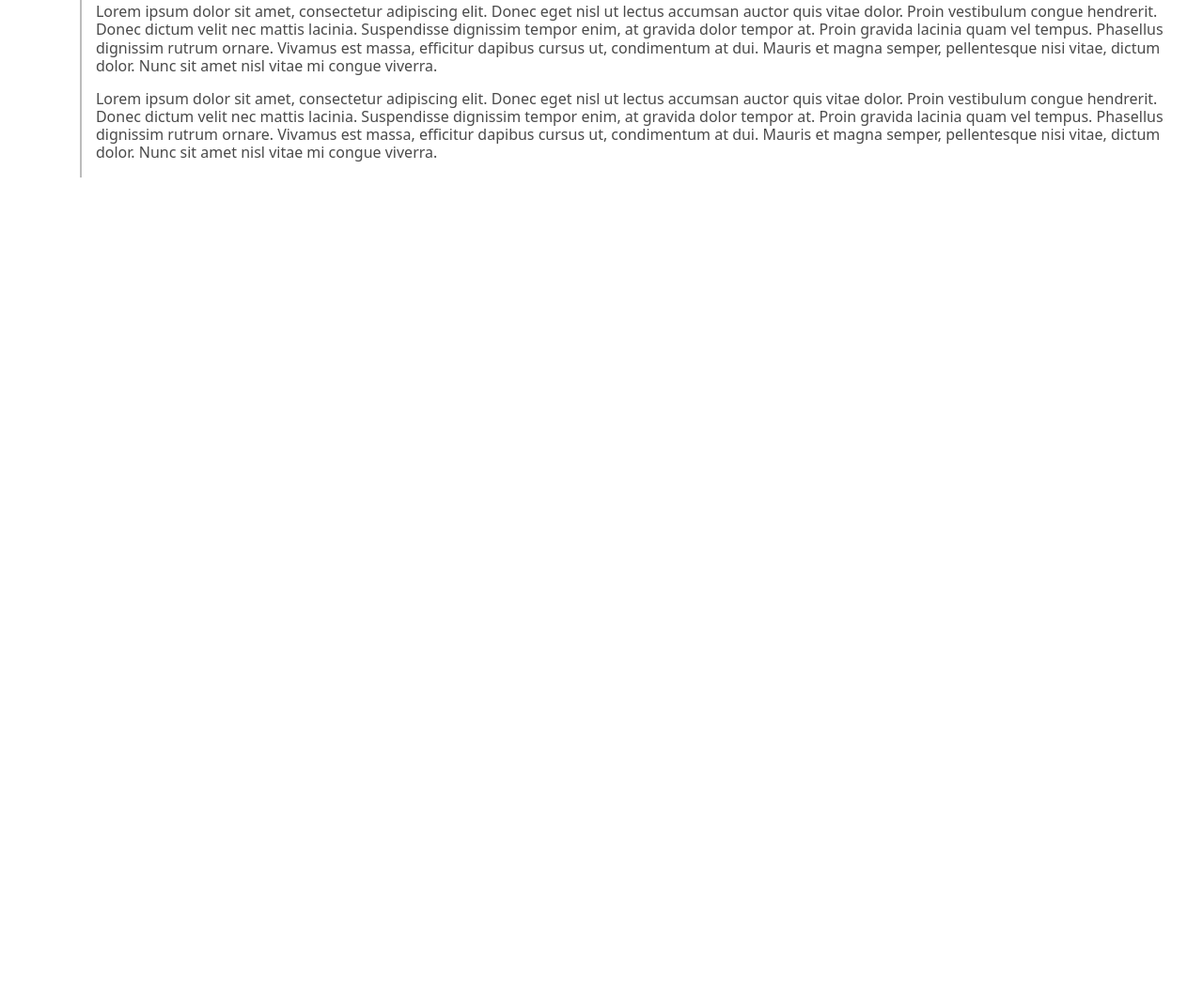
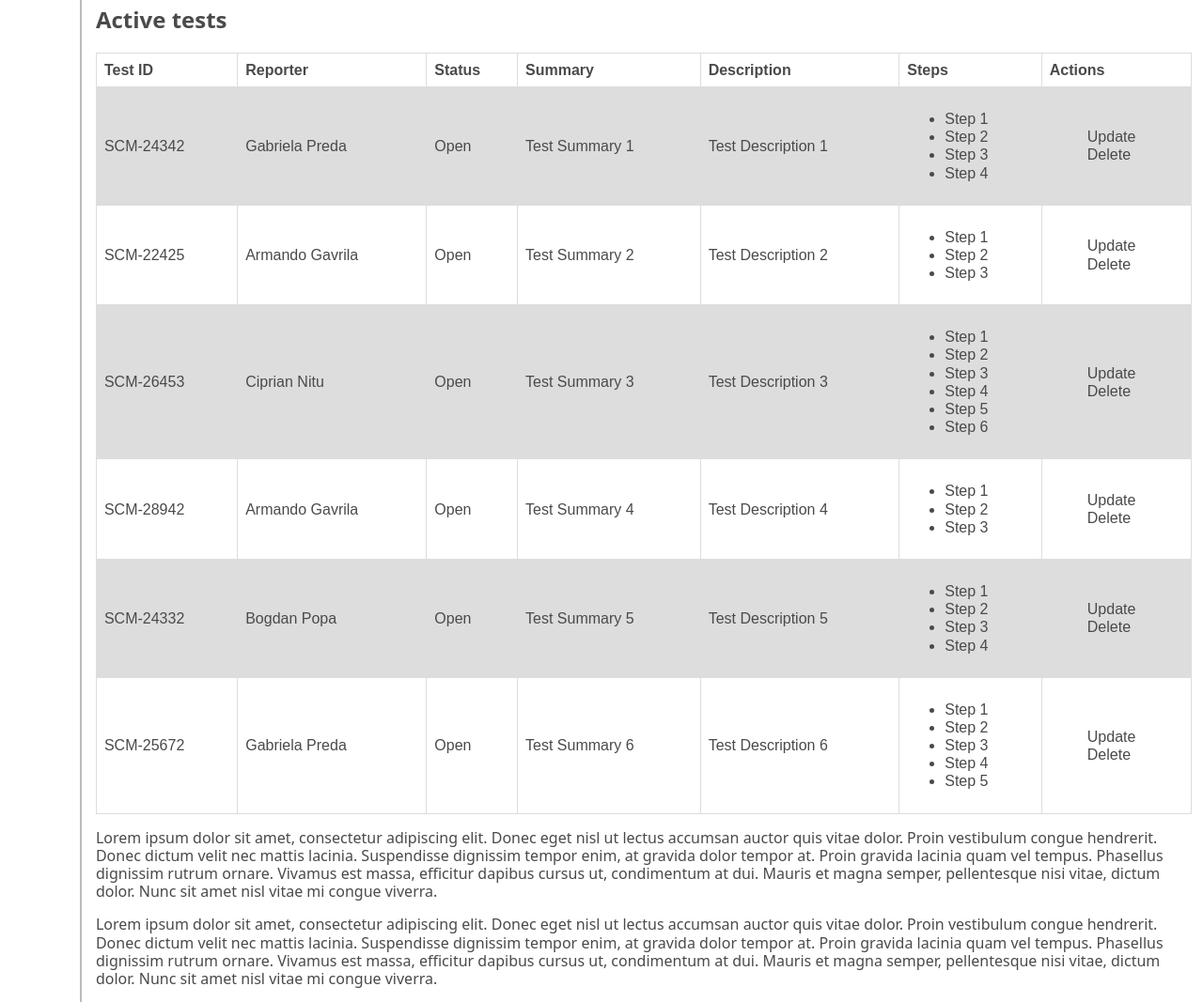
Before and after one commit to kryx7/rivia, a plain HTML site: page index.html in a window 1280 px wide. Shown: the part 347-1414 px from the top of the page at 94% size. Before the commit the page ends 800 px from the top, so only its background shows below. Drawn offline with Linux system fonts and the light colour scheme; files whose address does not match are found by name.

Commit message:
table home

```diff
--- a/index.html
+++ b/index.html
@@ -61,6 +61,150 @@
                         <input type="submit" value="Submit">
                     </form>
                 </div>
+
+
+<h2>Active tests</h2>
+
+<table>
+  <tr>
+    <th>Test ID</th>
+    <th>Reporter</th>
+    <th>Status</th>
+    <th>Summary</th>
+    <th>Description</th>
+    <th>Steps</th>
+    <th>Actions</th>
+  </tr>
+  <tr>
+    <td>SCM-24342</td>
+    <td>Gabriela Preda</td>
+    <td>Open</td>
+    <td>Test Summary 1</td>
+    <td>Test Description 1</td>
+    <td>
+        <ul>
+          <li>Step 1</li>
+          <li>Step 2</li>
+          <li>Step 3</li>
+          <li>Step 4</li>
+        </ul>
+    </td>
+    <td>
+        <ul class="table-actions">
+            <li>Update</li>
+            <li>Delete</li>
+        </ul>
+    </td>
+  </tr>
+  <tr>
+        <td>SCM-22425</td>
+        <td>Armando Gavrila</td>
+        <td>Open</td>
+        <td>Test Summary 2</td>
+        <td>Test Description 2</td>
+        <td>
+            <ul>
+              <li>Step 1</li>
+              <li>Step 2</li>
+              <li>Step 3</li>
+            </ul>
+        </td>
+        <td>
+            <ul class="table-actions">
+                <li>Update</li>
+                <li>Delete</li>
+            </ul>
+        </td>
+  </tr>
+  <tr>
+        <td>SCM-26453</td>
+        <td>Ciprian Nitu</td>
+        <td>Open</td>
+        <td>Test Summary 3</td>
+        <td>Test Description 3</td>
+        <td>
+            <ul>
+              <li>Step 1</li>
+              <li>Step 2</li>
+              <li>Step 3</li>
+              <li>Step 4</li>
+              <li>Step 5</li>
+              <li>Step 6</li>
+            </ul>
+        </td>
+        <td>
+            <ul class="table-actions">
+                <li>Update</li>
+                <li>Delete</li>
+            </ul>
+        </td>
+  </tr>
+  <tr>
+        <td>SCM-28942</td>
+        <td>Armando Gavrila</td>
+        <td>Open</td>
+        <td>Test Summary 4</td>
+        <td>Test Description 4</td>
+        <td>
+            <ul>
+              <li>Step 1</li>
+              <li>Step 2</li>
+              <li>Step 3</li>
+            </ul>
+        </td>
+        <td>
+            <ul class="table-actions">
+                <li>Update</li>
+                <li>Delete</li>
+            </ul>
+        </td>
+  </tr>
+  <tr>
+        <td>SCM-24332</td>
+        <td>Bogdan Popa</td>
+        <td>Open</td>
+        <td>Test Summary 5</td>
+        <td>Test Description 5</td>
+        <td>
+            <ul>
+              <li>Step 1</li>
+              <li>Step 2</li>
+              <li>Step 3</li>
+              <li>Step 4</li>
+            </ul>
+        </td>
+        <td>
+            <ul class="table-actions">
+                <li>Update</li>
+                <li>Delete</li>
+            </ul>
+        </td>
+  </tr>
+  <tr>
+        <td>SCM-25672</td>
+        <td>Gabriela Preda</td>
+        <td>Open</td>
+        <td>Test Summary 6</td>
+        <td>Test Description 6</td>
+        <td>
+            <ul>
+              <li>Step 1</li>
+              <li>Step 2</li>
+              <li>Step 3</li>
+              <li>Step 4</li>
+              <li>Step 5</li>
+            </ul>
+        </td>
+        <td>
+            <ul class="table-actions">
+                <li>Update</li>
+                <li>Delete</li>
+            </ul>
+        </td>
+  </tr>
+</table>
+
+
                 <p>Lorem ipsum dolor sit amet, consectetur adipiscing elit. Donec eget nisl ut lectus accumsan auctor quis vitae dolor. Proin vestibulum congue hendrerit. Donec dictum velit nec mattis lacinia. Suspendisse dignissim tempor enim, at gravida dolor tempor at. Proin gravida lacinia quam vel tempus. Phasellus dignissim rutrum ornare. Vivamus est massa, efficitur dapibus cursus ut, condimentum at dui. Mauris et magna semper, pellentesque nisi vitae, dictum dolor. Nunc sit amet nisl vitae mi congue viverra.</p>
 
                 <p>Lorem ipsum dolor sit amet, consectetur adipiscing elit. Donec eget nisl ut lectus accumsan auctor quis vitae dolor. Proin vestibulum congue hendrerit. Donec dictum velit nec mattis lacinia. Suspendisse dignissim tempor enim, at gravida dolor tempor at. Proin gravida lacinia quam vel tempus. Phasellus dignissim rutrum ornare. Vivamus est massa, efficitur dapibus cursus ut, condimentum at dui. Mauris et magna semper, pellentesque nisi vitae, dictum dolor. Nunc sit amet nisl vitae mi congue viverra.</p>
--- a/resources/style.css
+++ b/resources/style.css
@@ -102,3 +102,19 @@ textarea{
   border-left: 2px solid rgb(188, 188, 188);
   padding-left: 15px;
 }
+table {
+  font-family: arial, sans-serif;
+  border-collapse: collapse;
+  width: 99%;
+}
+td, th {
+  border: 1px solid #dddddd;
+  text-align: left;
+  padding: 8px;
+}
+tr:nth-child(even) {
+  background-color: #dddddd;
+}
+.table-actions{
+  list-style-type: none;
+}
```
